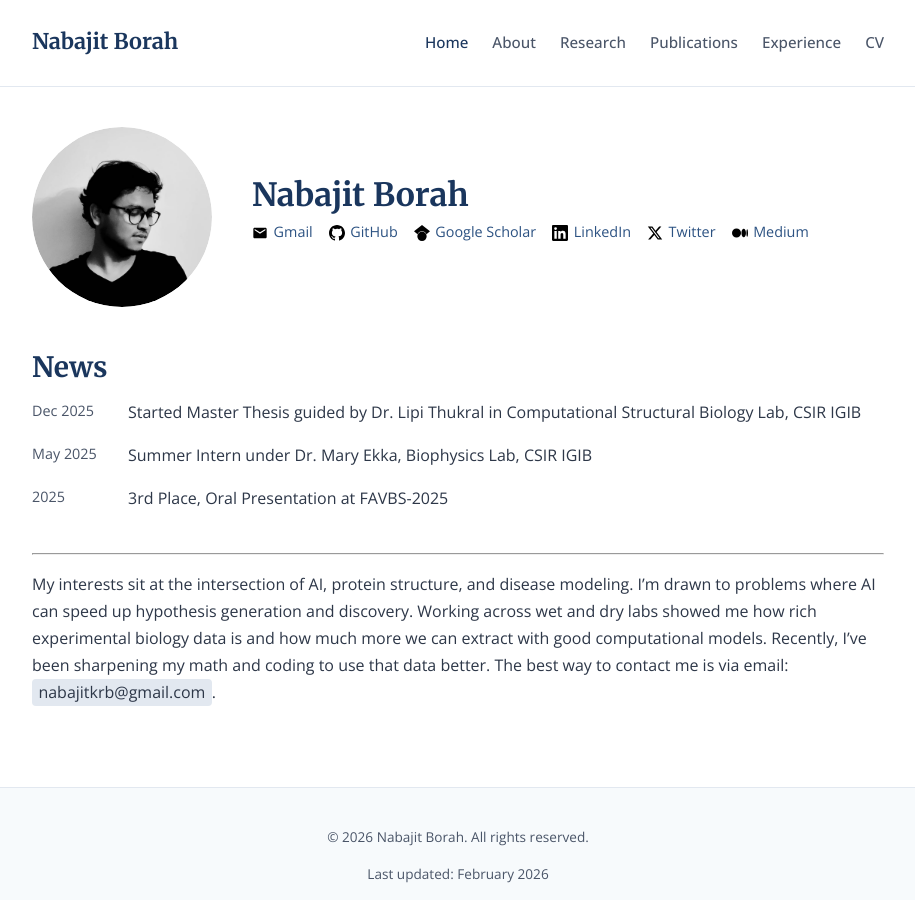
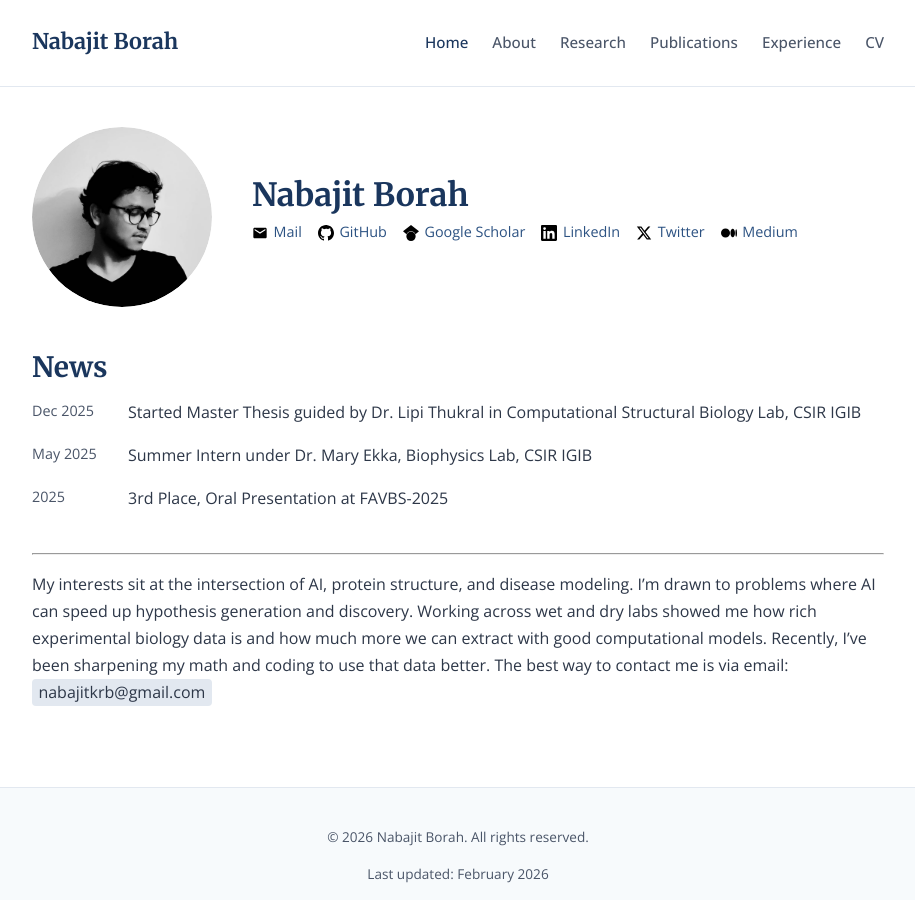
Before and after one commit to basicallynabbo/basicallynabbo.github.io, a Jekyll site: the page built from index.md, in a window 1280 px wide and 900 px high. Shown: the whole window, without its empty margins (182-1097 px from the left). Built offline with Jekyll 4.4.1, drawn with Linux system fonts in a browser that asks for light colours.

Commit message:
index.md update

```diff
--- a/index.md
+++ b/index.md
@@ -11,7 +11,7 @@ show_title: false
   <div class="profile-info">
     <h1 class="profile-name">Nabajit Borah</h1>
     <div class="contact-links">
-      <a href="mailto:nabajitkrb@gmail.com" title="Email"><img src="{{ '/images/icons/gmail.svg' | relative_url }}" alt="Email" class="icon"> Gmail</a>
+      <a href="mailto:nabajitkrb@gmail.com" title="Email"><img src="{{ '/images/icons/gmail.svg' | relative_url }}" alt="Email" class="icon"> Mail</a>
       <a href="https://github.com/basicallynabbo"><img src="{{ '/images/icons/github.svg' | relative_url }}" alt="" class="icon"> GitHub</a>
       <a href="https://scholar.google.com/citations?user=YEooiOMAAAAJ"><img src="{{ '/images/icons/google-scholar.svg' | relative_url }}" alt="" class="icon"> Google Scholar</a>
       <a href="https://www.linkedin.com/in/nabajit/"><img src="{{ '/images/icons/linkedin.svg' | relative_url }}" alt="" class="icon"> LinkedIn</a>
@@ -43,4 +43,4 @@ show_title: false
 
 <!-- -->
 
-My interests sit at the intersection of AI, protein structure, and disease modeling. I’m drawn to problems where AI can speed up hypothesis generation and discovery. Working across wet and dry labs showed me how rich experimental biology data is and how much more we can extract with good computational models. Recently, I’ve been sharpening my math and coding to use that data better. The best way to contact me is via email: <span class="email-highlight">nabajitkrb@gmail.com</span>.
+My interests sit at the intersection of AI, protein structure, and disease modeling. I’m drawn to problems where AI can speed up hypothesis generation and discovery. Working across wet and dry labs showed me how rich experimental biology data is and how much more we can extract with good computational models. Recently, I’ve been sharpening my math and coding to use that data better. The best way to contact me is via email: <span class="email-highlight">nabajitkrb@gmail.com</span>
```
